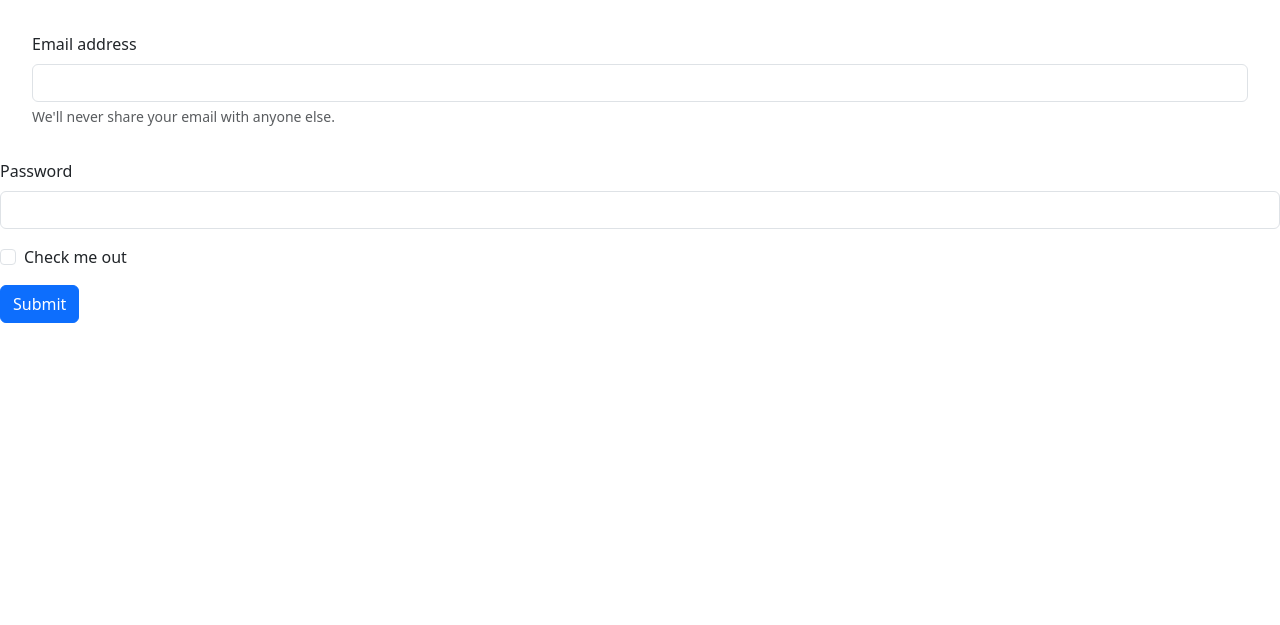
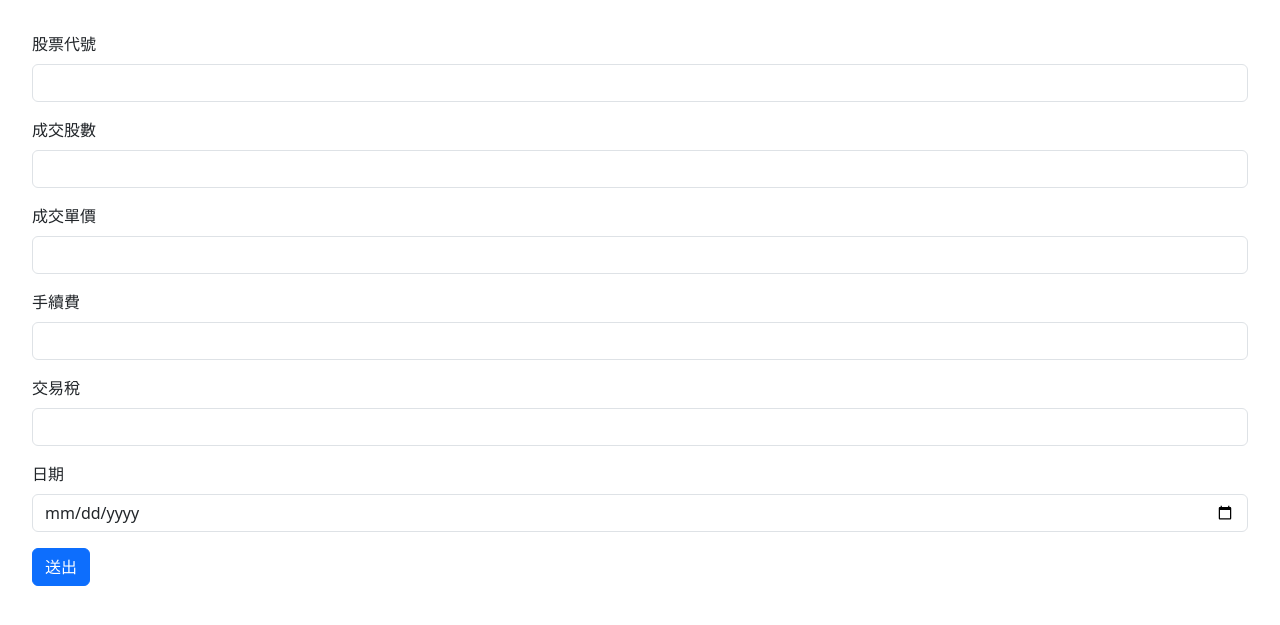
Before and after one commit to Sapphire0912/Financial-management, a Flask app: page /stock in a window 1280 px wide. Shown: the part 56-681 px from the top of the page. Run offline with Flask 3, Linux system fonts and the light colour scheme.

Commit message:
create stock template

```diff
--- a/reference/templates/stock.html
+++ b/reference/templates/stock.html
@@ -1,25 +1,48 @@
 {% extends "base.html" %} {% block content %}
-<form method="POST" action="http://127.0.0.1:5000/stock>
+<form method="POST" action="http://127.0.0.1:5000/stock">
   <div class="mb-3">
-    <label for="exampleInputEmail1" class="form-label">Email address</label>
-    <input
-      type="email"
-      class="form-control"
-      id="exampleInputEmail1"
-      aria-describedby="emailHelp"
-    />
-    <div id="emailHelp" class="form-text">
-      We'll never share your email with anyone else.
-    </div>
+    <label for="stock-id" class="form-label">股票代號</label>
+    <input type="text" class="form-control" id="stock-id" name="stock-id" />
   </div>
   <div class="mb-3">
-    <label for="exampleInputPassword1" class="form-label">Password</label>
-    <input type="password" class="form-control" id="exampleInputPassword1" />
+    <label for="stock-num" class="form-label">成交股數</label>
+    <input
+      type="number"
+      class="form-control"
+      id="stock-num"
+      name="stock-num"
+      min="0"
+    />
   </div>
-  <div class="mb-3 form-check">
-    <input type="checkbox" class="form-check-input" id="exampleCheck1" />
-    <label class="form-check-label" for="exampleCheck1">Check me out</label>
+  <div class="mb-3">
+    <label for="stock-price" class="form-label">成交單價</label>
+    <input
+      type="number"
+      step="0.01"
+      class="form-control"
+      id="stock-price"
+      name="stock-price"
+      min="0"
+    />
   </div>
-  <button type="submit" class="btn btn-primary">Submit</button>
+  <div class="mb-3">
+    <label for="processing-fee" class="form-label">手續費</label>
+    <input
+      type="number"
+      class="form-control"
+      id="processing-fee"
+      name="processing-fee"
+      min="0"
+    />
+  </div>
+  <div class="mb-3">
+    <label for="tax" class="form-label">交易稅</label>
+    <input type="number" class="form-control" id="tax" name="tax" min="0" />
+  </div>
+  <div class="mb-3">
+    <label for="date" class="form-label">日期</label>
+    <input type="date" class="form-control" id="date" name="date" />
+  </div>
+  <button type="submit" class="btn btn-primary">送出</button>
 </form>
 {% endblock %}
```
